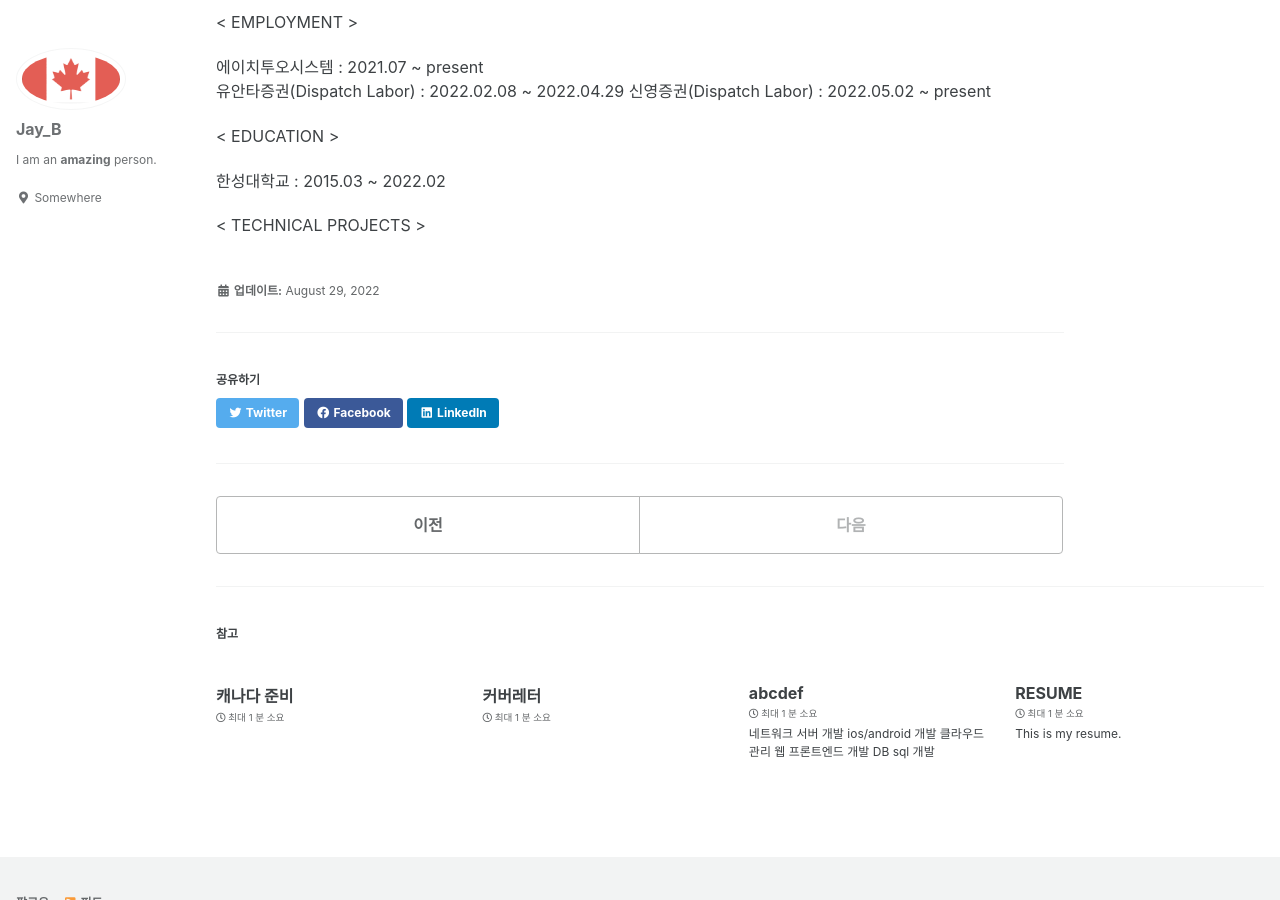
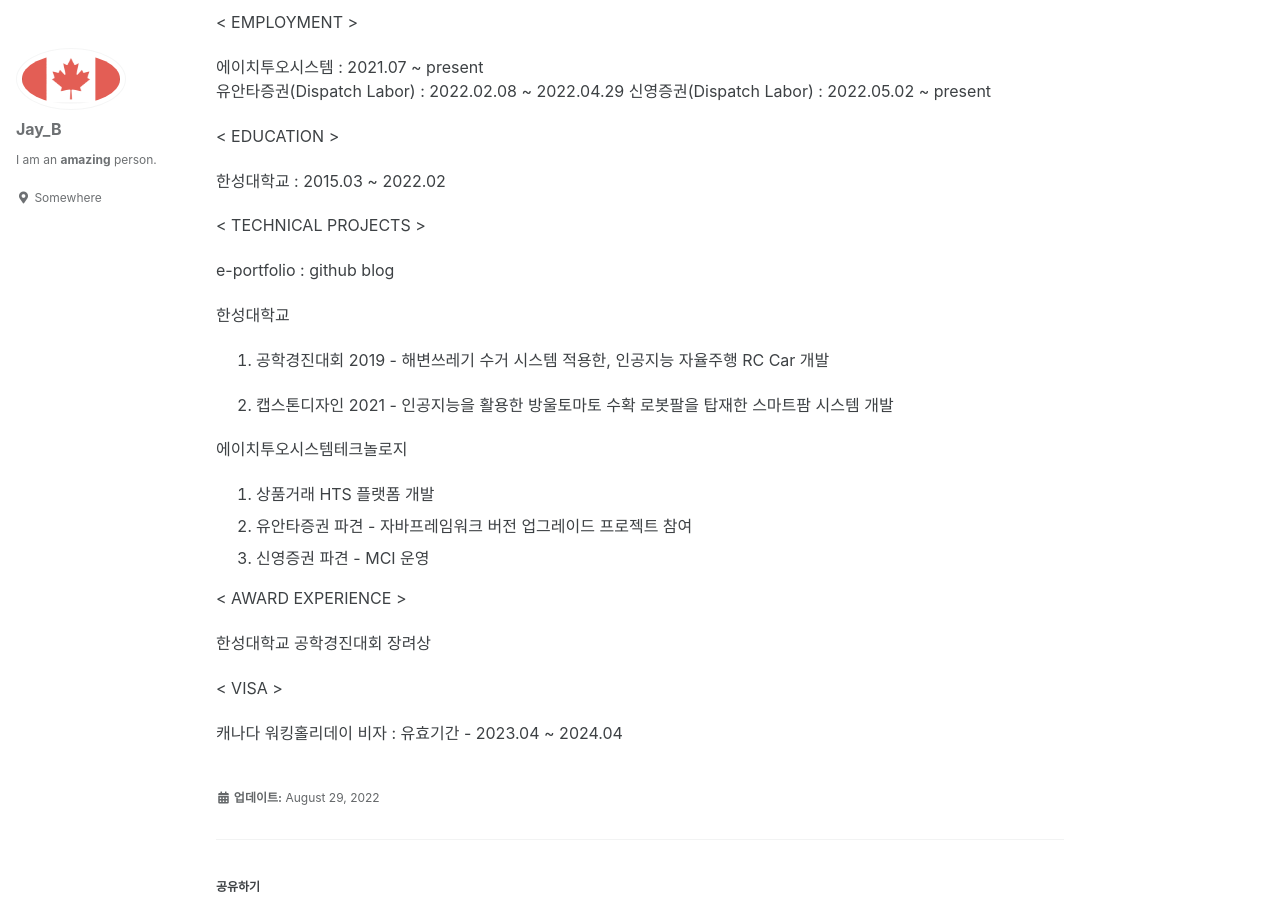
Before and after one commit to LimJunBeom/jayb.github.io, a Jekyll site: the page built from _posts/2022-08-29-RESUME.md, in a window 1280 px wide and 900 px high, scrolled down 938 px. Built offline with Jekyll 4.4.1, drawn with Linux system fonts in a browser that asks for light colours; cached includes are drawn as plain includes.

Commit message:
Update 2022-08-29-RESUME.md

```diff
--- a/_posts/2022-08-29-RESUME.md
+++ b/_posts/2022-08-29-RESUME.md
@@ -55,3 +55,24 @@
 한성대학교 : 2015.03 ~ 2022.02
 
 &lt; TECHNICAL PROJECTS &gt;
+
+e-portfolio : github blog
+
+한성대학교
+1. 공학경진대회 2019 - 해변쓰레기 수거 시스템 적용한, 인공지능 자율주행 RC Car 개발
+
+2. 캡스톤디자인 2021 - 인공지능을 활용한 방울토마토 수확 로봇팔을 탑재한 스마트팜 시스템 개발
+
+에이치투오시스템테크놀로지
+1. 상품거래 HTS 플랫폼 개발
+2. 유안타증권 파견 - 자바프레임워크 버전 업그레이드 프로젝트 참여
+3. 신영증권 파견 - MCI 운영
+
+
+&lt; AWARD EXPERIENCE &gt;
+
+한성대학교 공학경진대회 장려상
+
+&lt; VISA &gt;
+
+캐나다 워킹홀리데이 비자 : 유효기간 - 2023.04 ~ 2024.04
```
